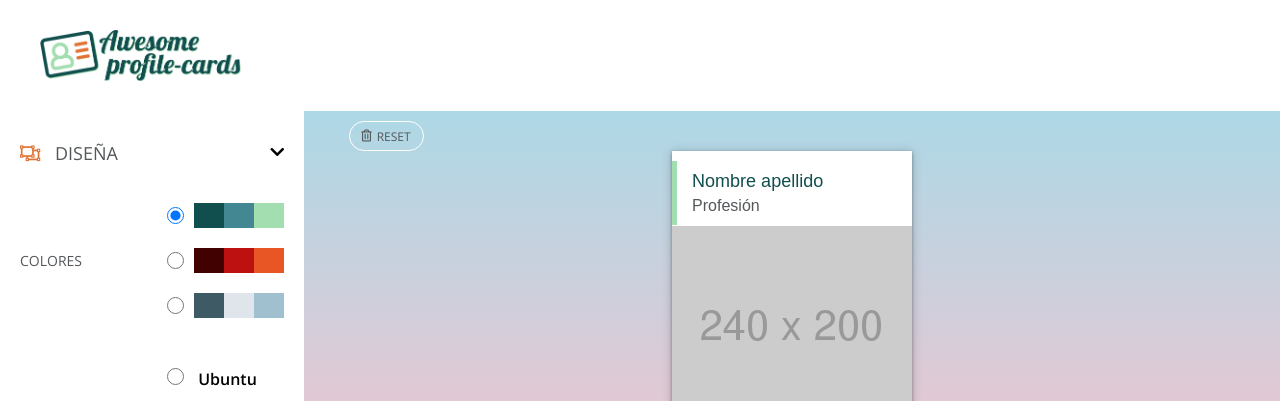
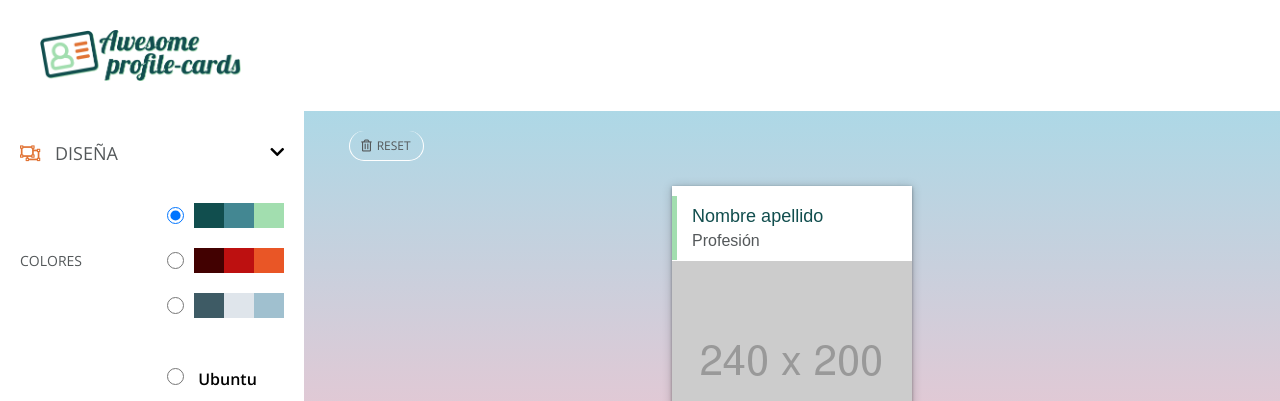
Before and after one commit to Adalab/dorcas-s2-stringer-things, a website: page cardGenerator.html in a window 1280 px wide. Shown: the top 401 px of the page. Drawn offline with nearby package versions, Linux system fonts and the light colour scheme.

Commit message:
card casi finalizada

```diff
--- a/scss/components/_buttons.scss
+++ b/scss/components/_buttons.scss
@@ -12,6 +12,7 @@
   display: flex;
   flex-direction: row;
   align-items: center;
+  border-top: 10px;
 }
 
 .fa-trash-alt {
--- a/scss/layout/_sectioncard.scss
+++ b/scss/layout/_sectioncard.scss
@@ -2,6 +2,7 @@
   background: linear-gradient(lightblue, pink);
   width: 100vw;
   height: 457px;
+  padding-top: 10px
 }
 
 .resetbutton {
@@ -20,6 +21,7 @@
   height: 367px;
   box-shadow: 0 1px 10px 0 rgba(0, 0, 0, 0.2), 0 1px 3px 0 rgba(0, 0, 0, 0.35);
   margin: auto;
+  margin-top: 25px;
 }
 
 .card__top {
```
Also changed, not shown: css/main.css.
